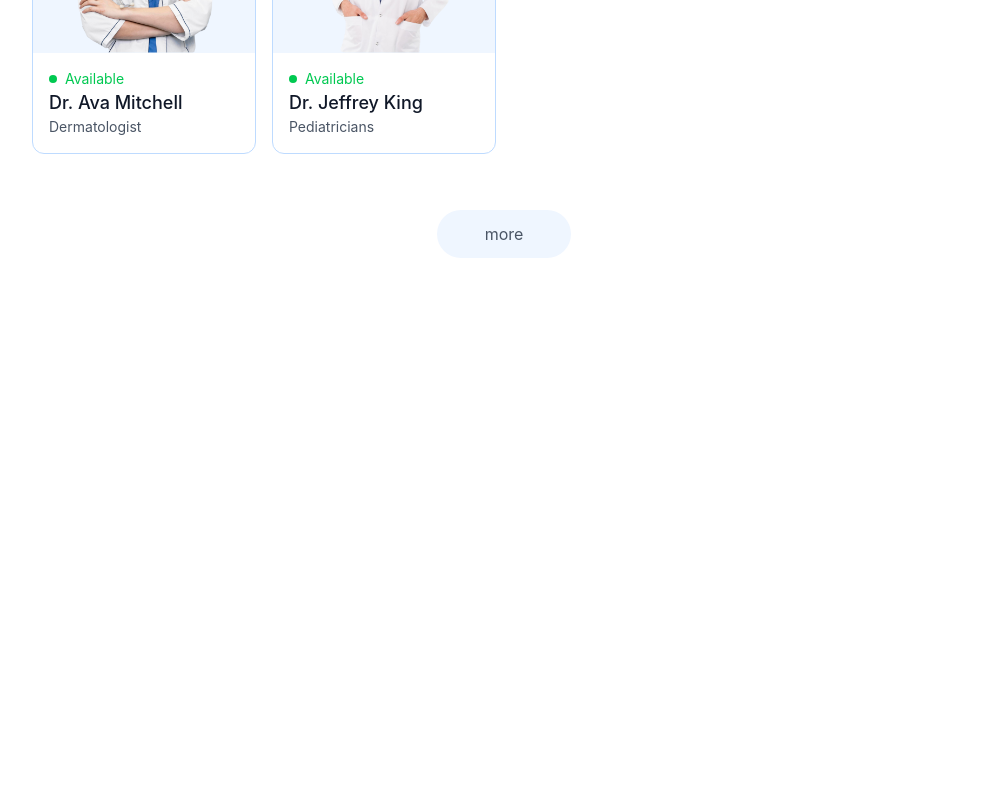
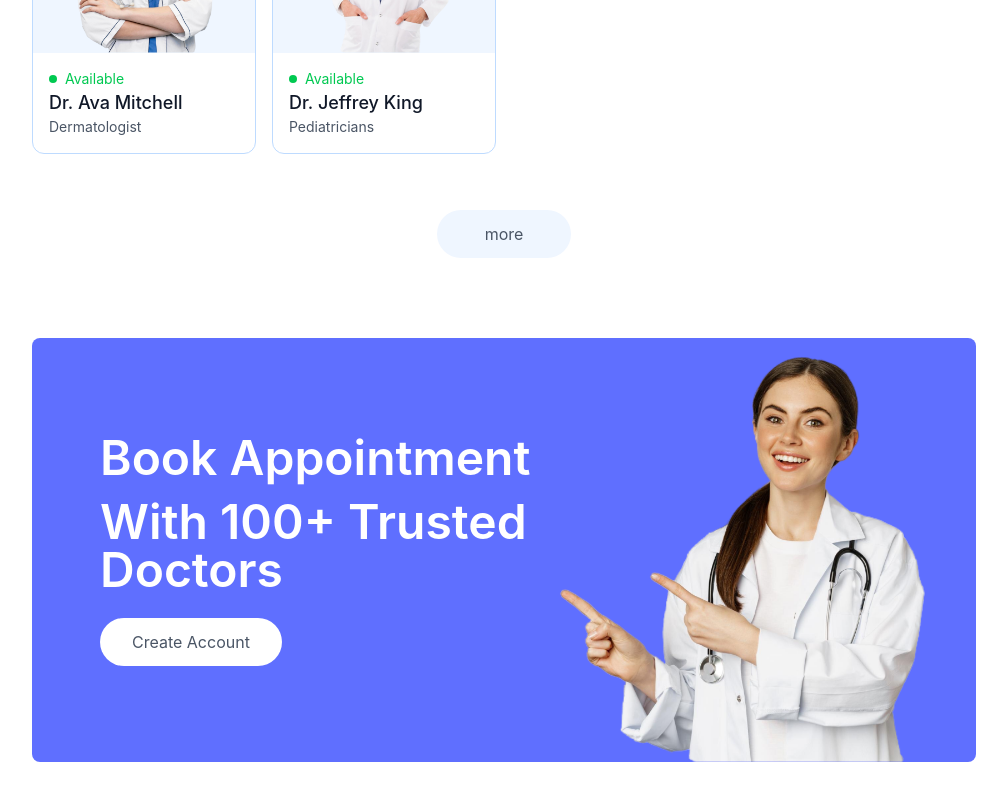
Before and after one commit to Arisha-Akbar/prescripto, a React (Vite) app in the folder frontend/: page / in a window 1280 px wide. Shown: the part 2068-2868 px from the top of the page, without its empty margins (136-1143 px from the left). Before the commit the page ends 2390 px from the top, so only its background shows below. Built offline with nearby package versions, Linux system fonts and the light colour scheme.

Commit message:
Added Banner component

```diff
--- /dev/null
+++ b/frontend/components/Banner.jsx
@@ -0,0 +1,38 @@
+import React from "react";
+import { assets } from "../src/assets/assets";
+import { useNavigate } from "react-router-dom";
+
+const Banner = () => {
+  const navigate = useNavigate();
+  return (
+    <div className="flex bg-primary rounded-lg px-6 sm:px-10 md:px-14 lg:px-12 my-20 md:mx-10">
+      {/*-----------Left Side----------*/}
+      <div className="flex-1 py-8 sm:py-10 md:py-16 lg:py-24 lg:pl-5">
+        <div className="text-xl sm:text-2xl md:text-3xl lg:text-5xl font-semibold text-white">
+          <p>Book Appointment </p>
+          <p className="mt-4">With 100+ Trusted Doctors</p>
+        </div>
+        <button
+          onClick={() => {
+            navigate("/login");
+            scrollTo(0, 0);
+          }}
+          className="bg-white text-sm sm:text-base text-gray-600 px-8 py-3 rounded-full mt-6 hover:scale-105 transition-all cursor-pointer"
+        >
+          Create Account
+        </button>
+      </div>
+
+      {/*-----------Right Side----------*/}
+      <div className="hidden md:block md:w-1/2 lg:w-92.5 relative">
+        <img
+          className="w-full absolute bottom-0 right-0 max-w-md"
+          src={assets.appointment_img}
+          alt=""
+        />
+      </div>
+    </div>
+  );
+};
+
+export default Banner;
--- a/frontend/pages/Home.jsx
+++ b/frontend/pages/Home.jsx
@@ -2,6 +2,7 @@
 import Header from "../components/Header";
 import SpecialityMenu from "../components/SpecialityMenu";
 import TopDoctors from "../components/TopDoctors";
+import Banner from "../components/Banner";
 
 const Home = () => {
   return (
@@ -9,6 +10,7 @@
       <Header />
       <SpecialityMenu />
       <TopDoctors />
+      <Banner />
     </div>
   );
 };
```
